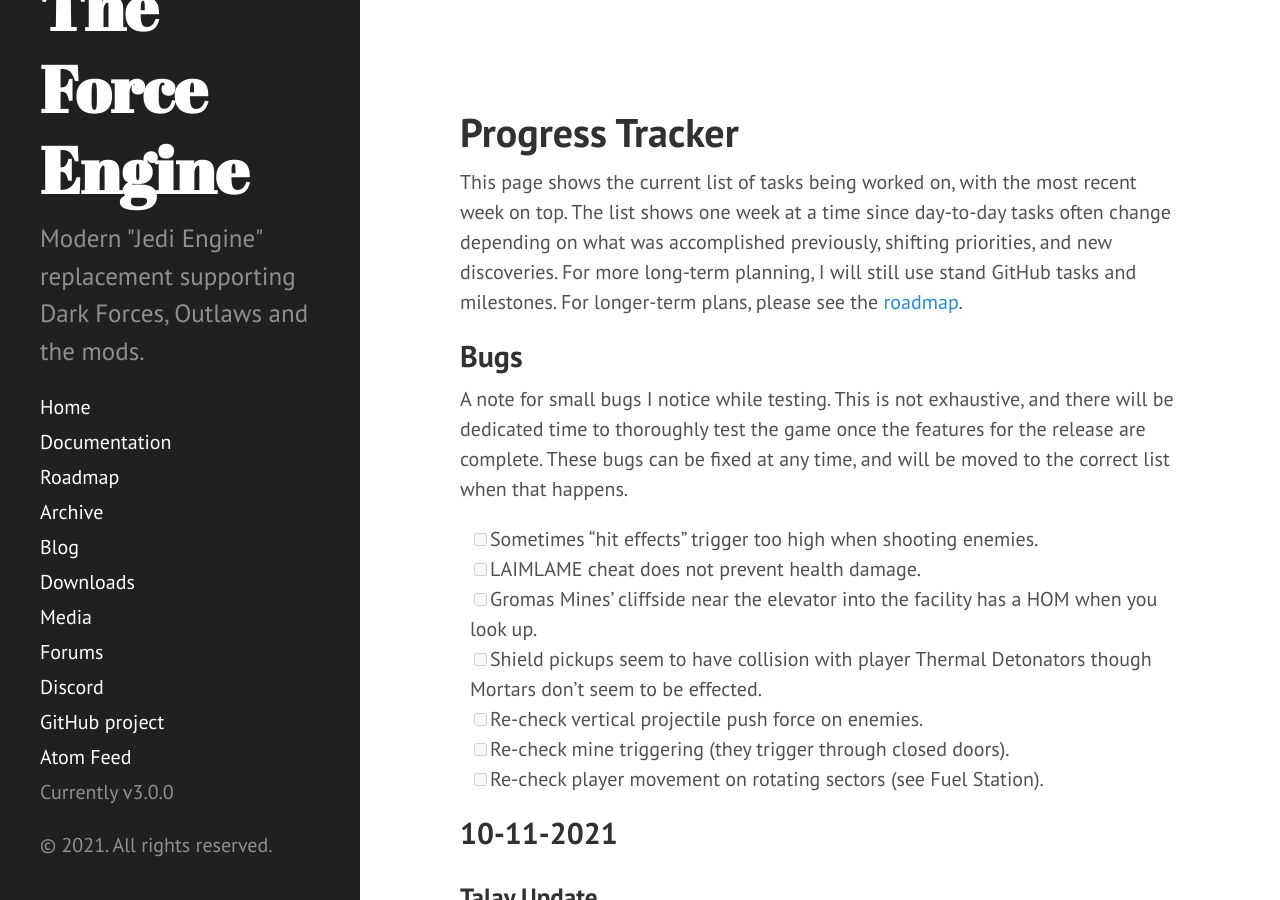
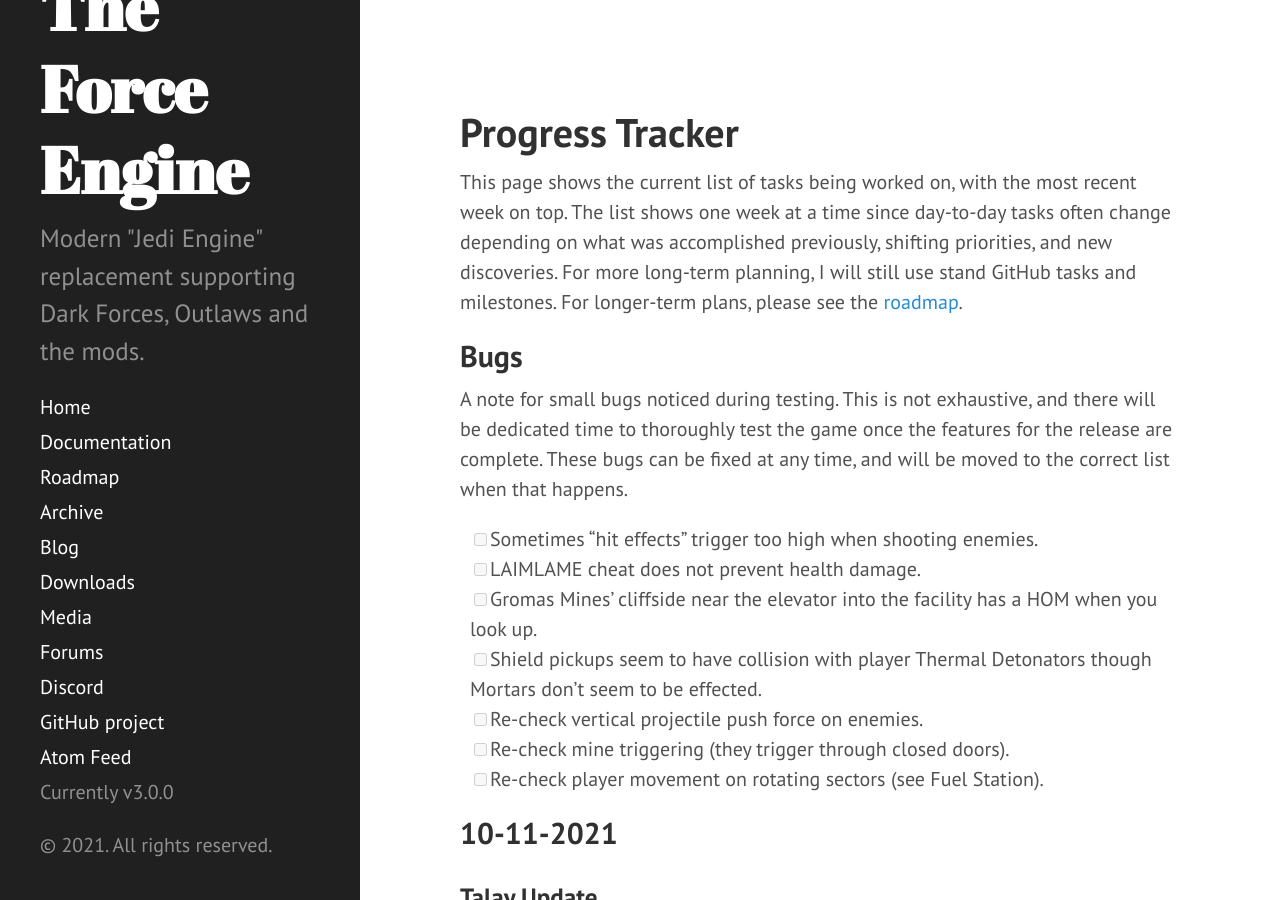
Before and after one commit to TheForceEngine/TheForceEngine.github.io, a Jekyll site: the page built from ProgressTracker.md, in a window 1280 px wide and 900 px high. Built offline with Jekyll 4.4.1, drawn with Linux system fonts in a browser that asks for light colours.

Commit message:
Update ProgressTracker.md

```diff
--- a/ProgressTracker.md
+++ b/ProgressTracker.md
@@ -7,7 +7,7 @@
 This page shows the current list of tasks being worked on, with the most recent week on top. The list shows one week at a time since day-to-day tasks often change depending on what was accomplished previously, shifting priorities, and new discoveries. For more long-term planning, I will still use stand GitHub tasks and milestones. For longer-term plans, please see the [roadmap](Roadmap.html).
 
 ## Bugs
-A note for small bugs I notice while testing. This is not exhaustive, and there will be dedicated time to thoroughly test the game once the features for the release are complete. These bugs can be fixed at any time, and will be moved to the correct list when that happens.
+A note for small bugs noticed during testing. This is not exhaustive, and there will be dedicated time to thoroughly test the game once the features for the release are complete. These bugs can be fixed at any time, and will be moved to the correct list when that happens.
 - [ ] Sometimes "hit effects" trigger too high when shooting enemies.
 - [ ] LAIMLAME cheat does not prevent health damage.
 - [ ] Gromas Mines' cliffside near the elevator into the facility has a HOM when you look up.
```
